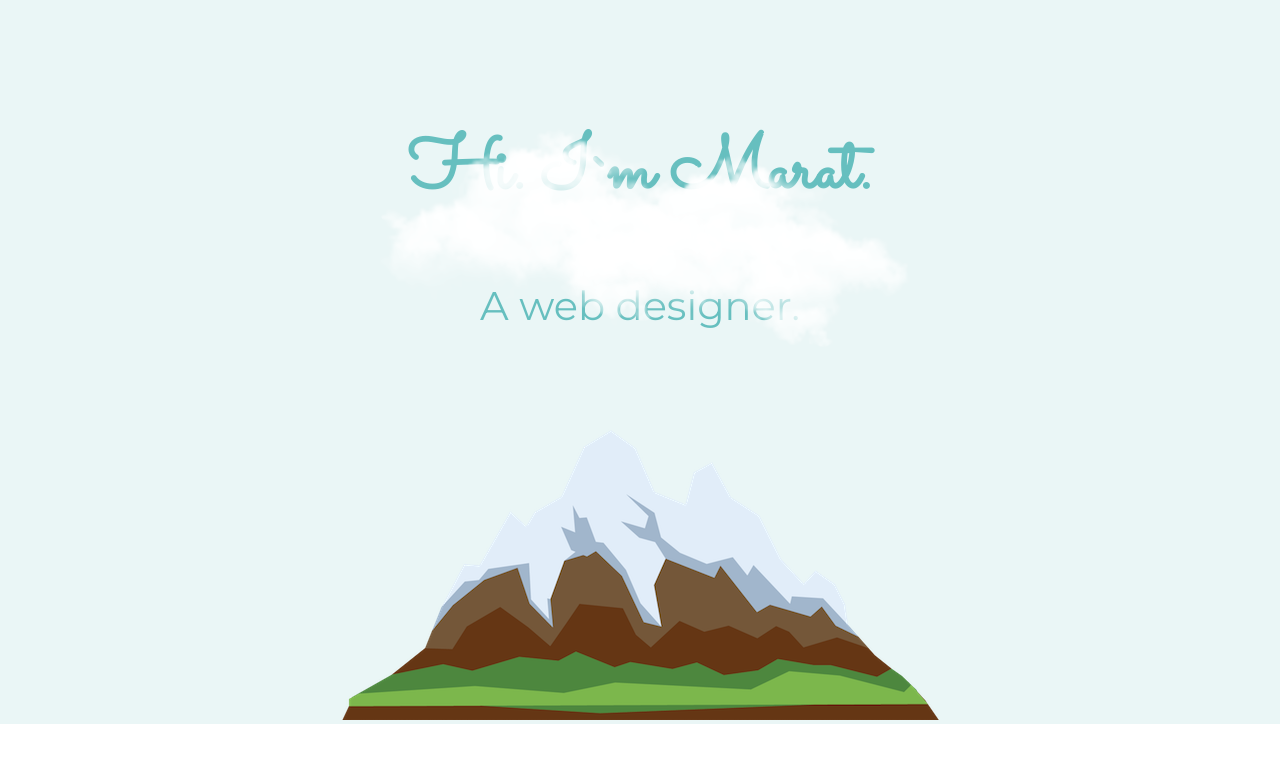
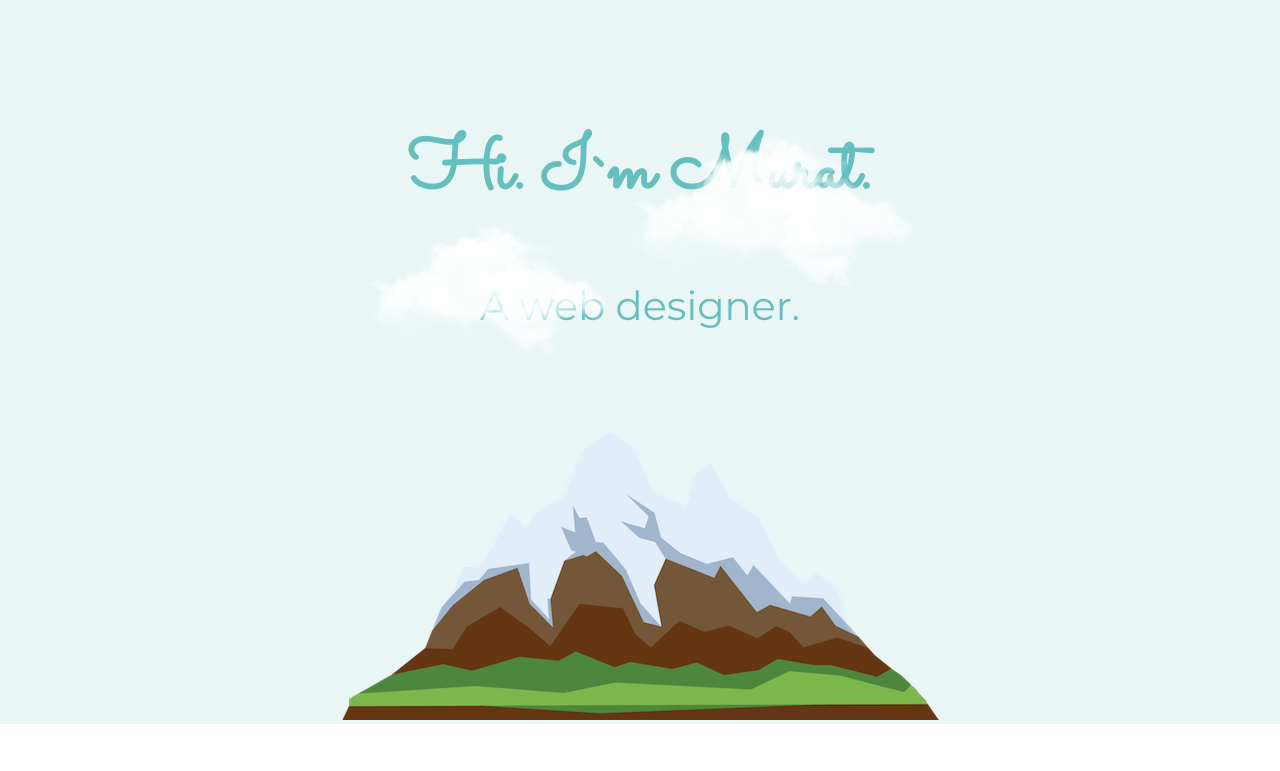
Before and after one commit to Masunsa/mywebsite, a plain HTML site: page index.html in a window 1280 px wide. Shown: the top 771 px of the page. Drawn offline with Linux system fonts and the light colour scheme.

Commit message:
17 and 20 rem

```diff
--- a/styles.css
+++ b/styles.css
@@ -37,14 +37,14 @@ h3 {
   position: absolute;
   left: 350px;
   bottom: 300px;
-  width: 25rem;
+  width: 17rem;
 }
 
 .top-cloud {
   position: absolute;
   right: 350px;
   top: 50px;
-  width: 25rem;
+  width: 20rem;
 }
 
 .footer-link {
```
